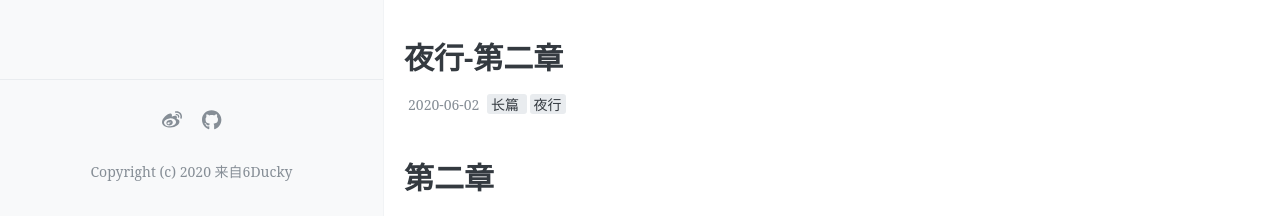
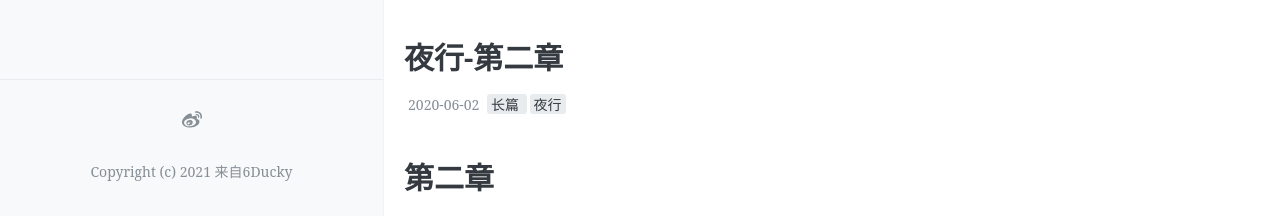
Before and after one commit to 6Ducky/6Duckyy.github.io, a Jekyll site: the page built from index.html, in a window 1280 px wide and 900 px high, scrolled down 531 px. Shown: the part 681-897 px from the top of the window. Built offline with Jekyll 4.4.1, drawn with Linux system fonts in a browser that asks for light colours; the list of posts is cut into pages by our own code; comment, search, counter and statistics services are not loaded.

Commit message:
Update _config.yml

```diff
--- a/_config.yml
+++ b/_config.yml
@@ -54,7 +54,7 @@ footer-links:
   email: #youremailaddress@mail.com
   facebook: #https://www.facebook.com/<>
   flickr: #https://www.flickr.com/<>
-  github: FromEndWorld/loffer #https://github.com/<>
+  github: #https://github.com/<>
   instagram: #https://instagram.com/<>
   linkedin: #https://www.linkedin.com/in/<>
   pinterest: #https://www.pinterest.com/<>
@@ -65,7 +65,7 @@ footer-links:
   youtube: # channel/<your_long_string> or user/<user-name>
 
 # 站点页脚的文字
-footer-text: Copyright (c) 2020 来自6Ducky
+footer-text: Copyright (c) 2021 来自6Ducky
 
 #
 # 评论，注意，请不要同时添加多种不同的评论区
```
